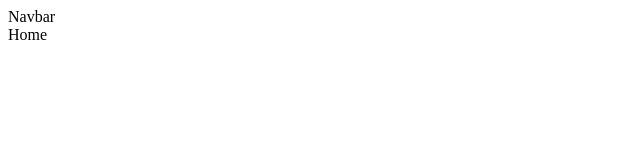
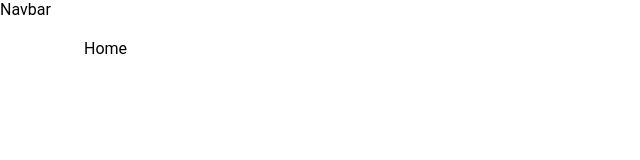
Before and after one commit to KKocbeler/quick-cart, a React (Vite) app: page / in a window 1280 px wide. Shown: the top 160 px of the page, without its empty margins (0-640 px from the left). Built offline with nearby package versions, Linux system fonts and the light colour scheme.

Commit message:
General Css codes

```diff
--- a/src/App.scss
+++ b/src/App.scss
@@ -1,3 +1,62 @@
-.hello {
-    background-color: red
+* {
+    box-sizing: border-box;
+    margin: 0;
+    padding: 0;
+    font-family: "Roboto", "Arial", sans-serif;
 }
+
+html {
+    font-size: 10px;
+}
+
+body {
+    font-size: 1.6rem;
+}
+
+#root {
+    display: flex;
+    flex-direction: column;
+    min-height: 100vh;
+}
+
+:root {
+    --primary-color: #4169E1;
+    --secondary-color: #F1F1F1;
+    --dark-color: #212121;
+}
+
+a {
+    text-decoration: none;
+}
+
+li {
+    list-style-type: none;
+}
+
+.container {
+    width: 90%;
+    max-width: 1300px;
+    margin: 0 auto;
+    padding: 1rem;
+}
+
+@media (min-width: 768px) {
+    .container {
+        width: 80%;
+        padding: 1.2rem;
+    }
+}
+
+@media (min-width: 992px) {
+    .container {
+        width: 85%;
+        padding: 1.6rem;
+    }
+}
+
+@media (min-width: 1200px) {
+    .container {
+        width: 90%;
+        padding: 2rem;
+    }
+}
--- a/src/layouts/MainLayout.tsx
+++ b/src/layouts/MainLayout.tsx
@@ -1,12 +1,14 @@
 import { Outlet } from "react-router-dom"
 
 const MainLayout = () => {
-  return (
-    <div>
-        Navbar
-        <Outlet />
-    </div>
-  )
+    return (
+        <>
+            Navbar
+            <div className="container">
+                <Outlet />
+            </div>
+        </>
+    )
 }
 
 export default MainLayout
```
